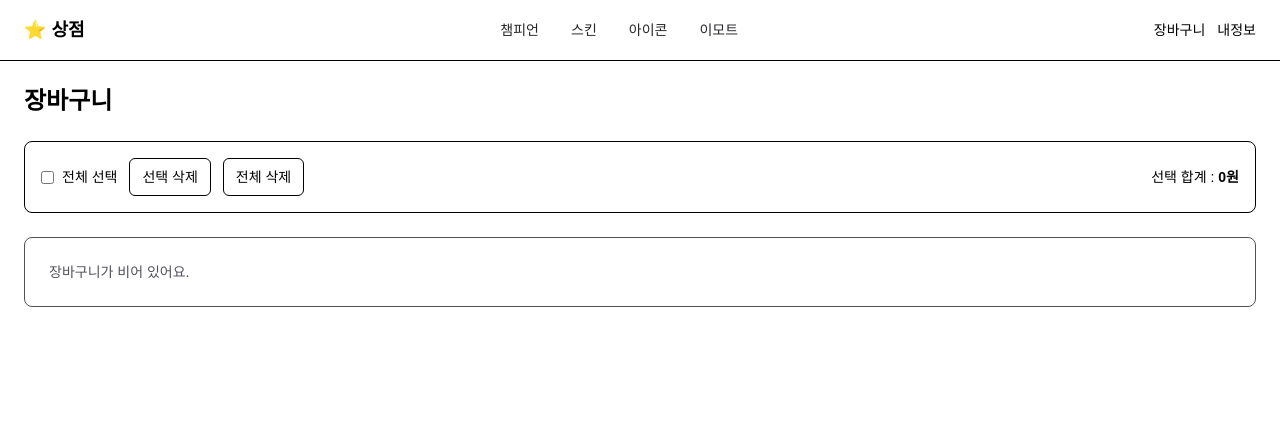
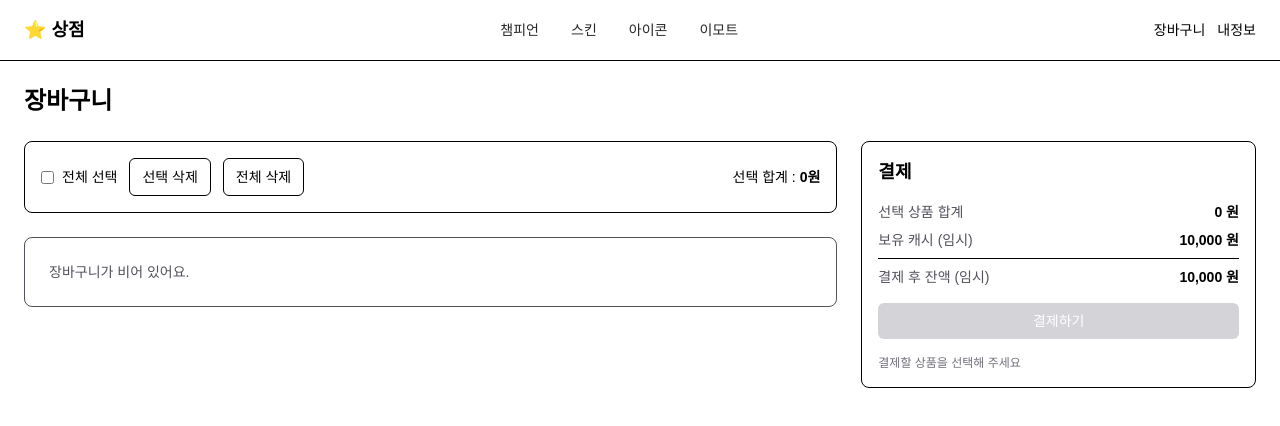
Before and after one commit to ByeoliKim/star-shop, a Next.js app: page /cart in a window 1280 px wide. Shown: the top 426 px of the page. Built offline with nearby package versions, Linux system fonts and the light colour scheme.

Commit message:
styles: 수정

```diff
--- a/app/cart/page.tsx
+++ b/app/cart/page.tsx
@@ -38,10 +38,16 @@ export default function CartPage() {
     return sum;
   }, [selectedIds, itemsById]);
 
+  // 임시 캐시 : 나중에 auth 붙이면 user_profiles 에서 가져오게 될 값임
+  const currentCash = 10_000;
+
   return (
     <main className="max-w-7xl mx-auto p-6 space-y-6">
       <h3 className="text-2xl font-bold">장바구니</h3>
 
+      <div className="grid grid-cols-1 gap-6 lg:grid-cols-3">
+        {/* 왼쪽: 컨트롤 + 리스트 */}
+        <div className="space-y-6 lg:col-span-2">
           {/* 상단 컨트롤 영역 */}
           <section className="flex flex-wrap items-center gap-3 rounded-lg border p-4">
             <label className="flex items-center gap-2 text-sm">
@@ -138,6 +144,39 @@ export default function CartPage() {
               })}
             </ul>
           )}
+        </div>
+        {/* 오른쪽: 결제 요약 */}
+        <aside className="h-fit rounded-lg border p-4 space-y-4 lg:col-span-1 lg:sticky lg:top-24 ">
+          <h2 className="text-lg font-semibold">결제</h2>
+          <div className="space-y-2 text-sm">
+            <div className="flex items-center justify-between">
+              <span className="text-zinc-600">선택 상품 합계</span>
+              <b>{selectedTotal.toLocaleString()} 원</b>
+            </div>
+            <div className="flex items-center justify-between">
+              <span className="text-zinc-600">보유 캐시 (임시)</span>
+              <b>{currentCash.toLocaleString()} 원</b>
+            </div>
+            <div className="pt-2 border-t flex items-center justify-between">
+              <span className="text-zinc-600">결제 후 잔액 (임시)</span>
+              <b>{(currentCash - selectedTotal).toLocaleString()} 원</b>
+            </div>
+          </div>
+          <button
+            type="button"
+            className="w-full rounded-md bg-zinc-900 px-3 py-2 text-sm text-white disabled:cursor-not-allowed disabled:bg-zinc-300"
+            disabled={selectedIds.length === 0}
+            onClick={() => {
+              alert("결제 기능 아직임");
+            }}
+          >
+            결제하기
+          </button>
+          {selectedIds.length === 0 ? (
+            <p className="text-xs text-zinc-500">결제할 상품을 선택해 주세요</p>
+          ) : null}
+        </aside>
+      </div>
     </main>
   );
 }
--- a/app/globals.css
+++ b/app/globals.css
@@ -24,3 +24,6 @@ body {
   color: #000;
   font-family: Arial, Helvetica, sans-serif;
 }
+button {
+  cursor: pointer;
+}
```
Lines whose indentation alone changed are shown as unchanged.
